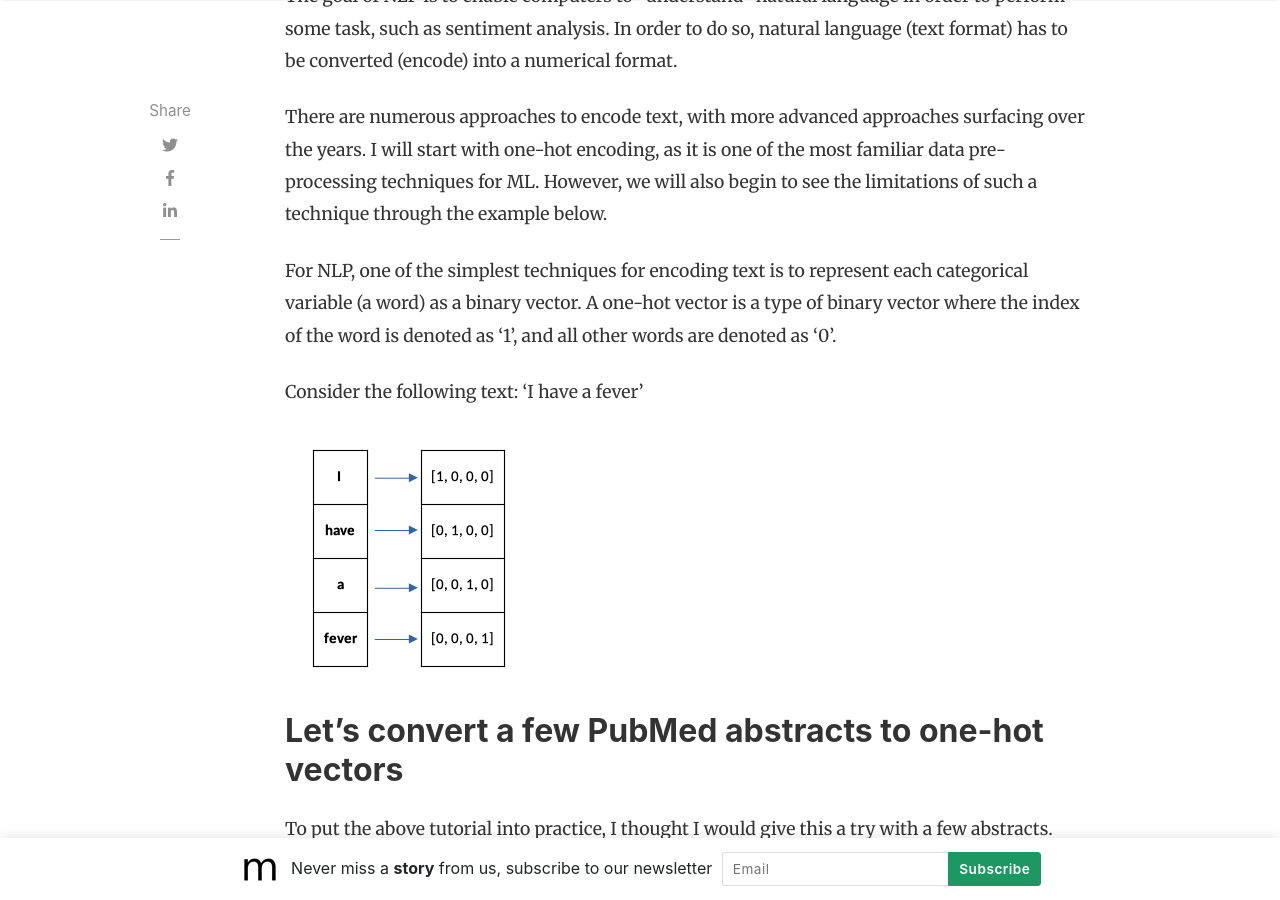
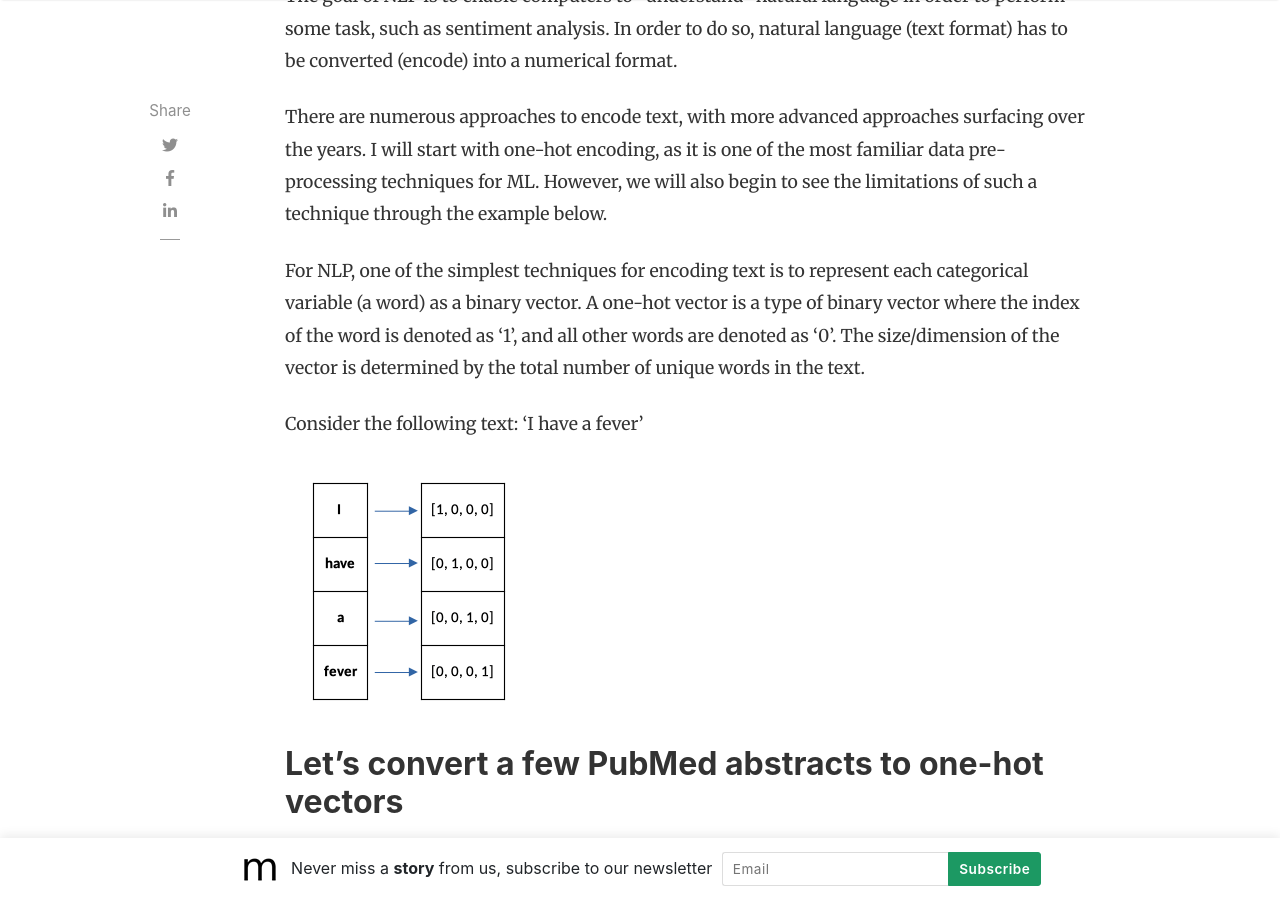
Before and after one commit to slsu0424/slsu0424.github.io, a Jekyll site: the page built from _posts/2023-07-27-test.md, in a window 1280 px wide and 900 px high, scrolled down 1377 px. Built offline with Jekyll 4.4.1, drawn with Linux system fonts in a browser that asks for light colours; nearby versions of some CDN libraries; comment, search, counter and statistics services are not loaded.

Commit message:
Update 2023-07-27-test.md

```diff
--- a/_posts/2023-07-27-test.md
+++ b/_posts/2023-07-27-test.md
@@ -20,7 +20,7 @@ The goal of NLP is to enable computers to "understand" natural language in order
 
 There are numerous approaches to encode text, with more advanced approaches surfacing over the years.  I will start with one-hot encoding, as it is one of the most familiar data pre-processing techniques for ML.  However, we will also begin to see the limitations of such a technique through the example below.
 
-For NLP, one of the simplest techniques for encoding text is to represent each categorical variable (a word) as a binary vector.  A one-hot vector is a type of binary vector where the index of the word is denoted as '1', and all other words are denoted as '0'.
+For NLP, one of the simplest techniques for encoding text is to represent each categorical variable (a word) as a binary vector.  A one-hot vector is a type of binary vector where the index of the word is denoted as '1', and all other words are denoted as '0'.  The size/dimension of the vector is determined by the total number of unique words in the text.
 
 Consider the following text: 'I have a fever'
 
```
